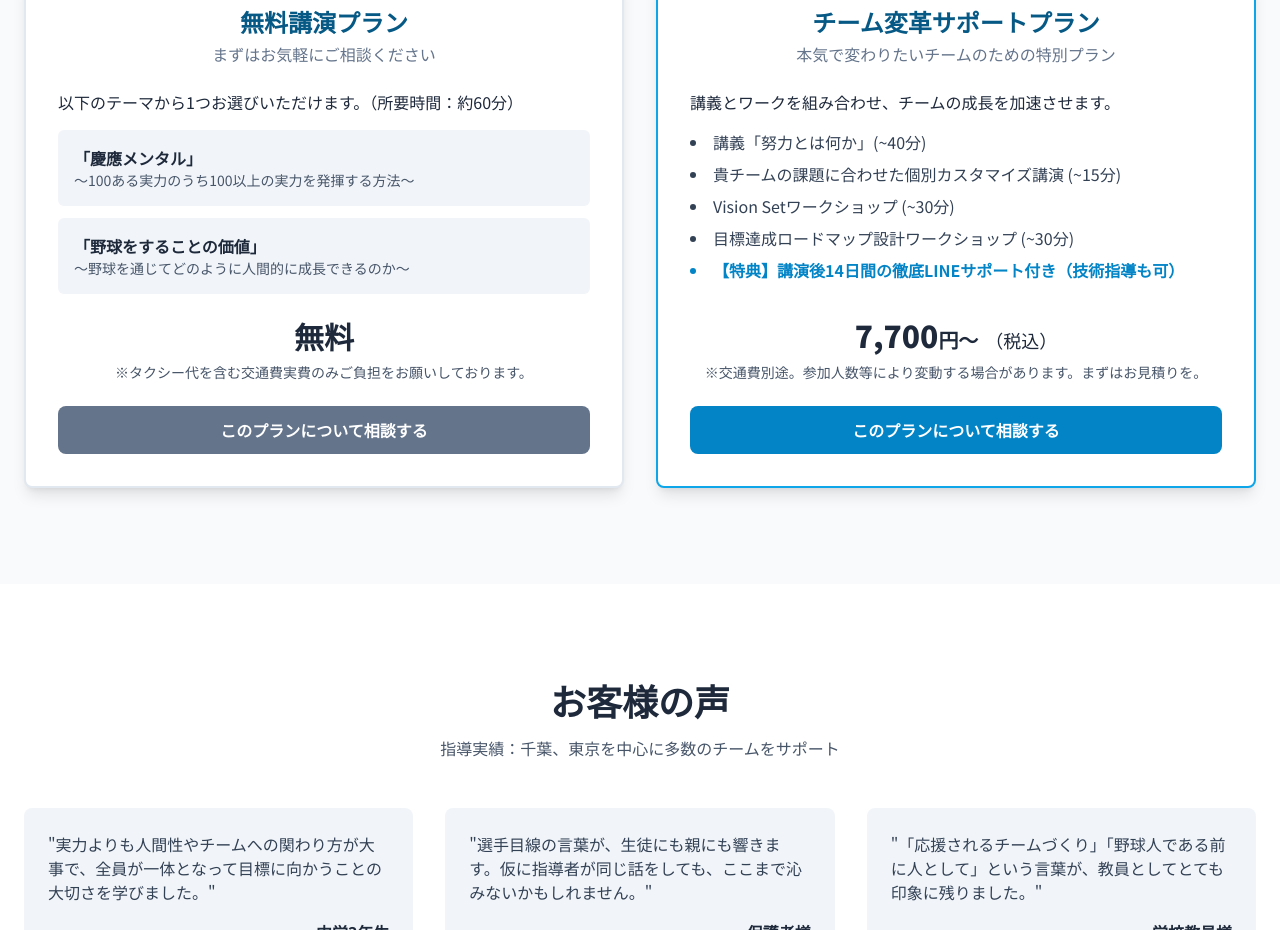
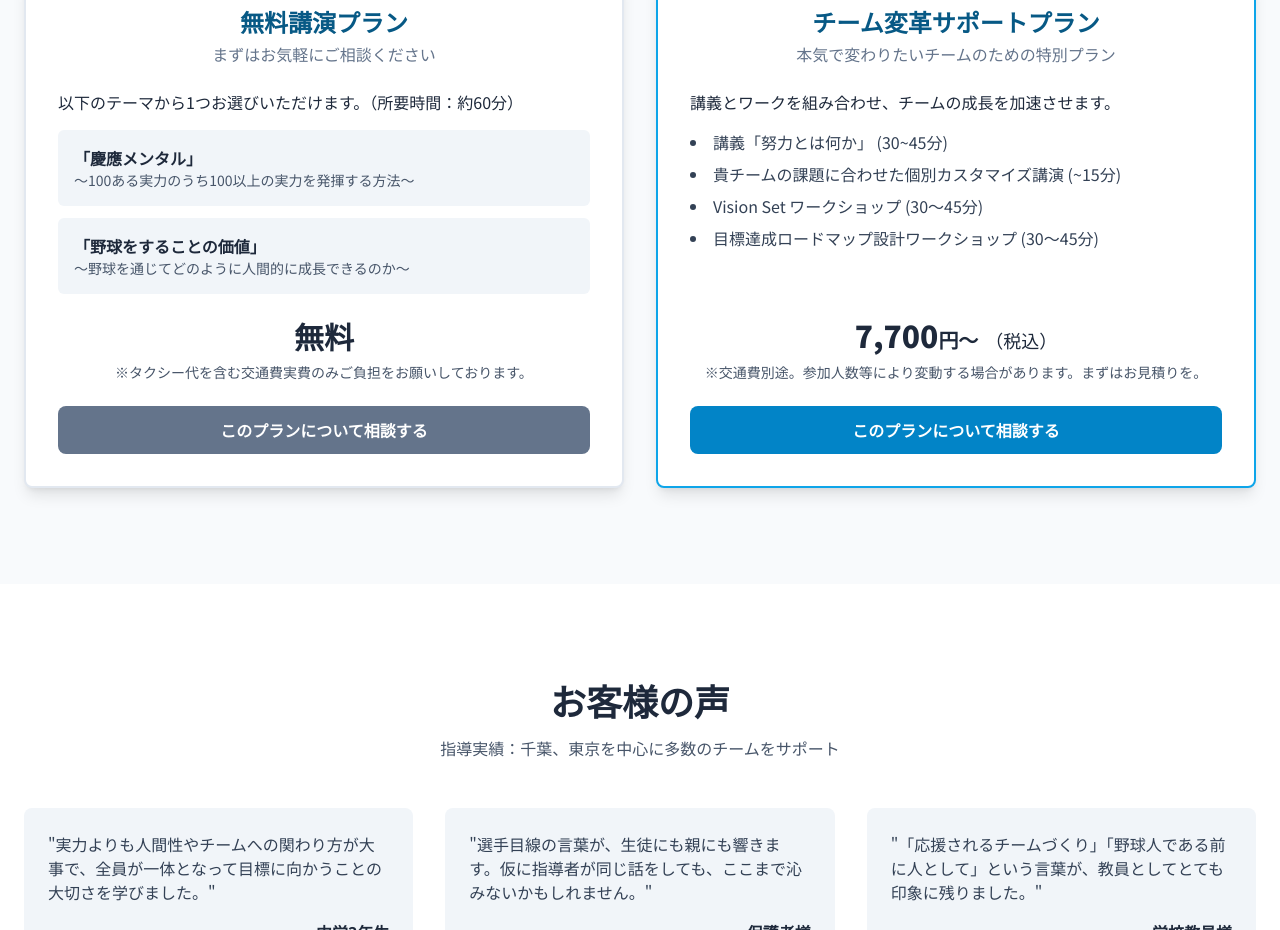
Before and after one commit to dualshock32146-maker/eb-academy, a plain HTML site: page index.html in a window 1280 px wide. Shown: the part 3300-4230 px from the top of the page. Drawn offline with nearby package versions, Linux system fonts and the light colour scheme.

Commit message:
Update index.html

```diff
--- a/index.html
+++ b/index.html
@@ -1,5 +1,6 @@
 <!DOCTYPE html>
 <html lang="ja">
+
 <head>
     <meta charset="UTF-8">
     <meta name="viewport" content="width=device-width, initial-scale=1.0">
@@ -14,19 +15,25 @@
             -webkit-font-smoothing: antialiased;
             -moz-osx-font-smoothing: grayscale;
         }
-        h1, h2, h3 {
+
+        h1,
+        h2,
+        h3 {
             font-family: 'Noto Sans JP', sans-serif;
             font-weight: 900;
         }
+
         html {
             scroll-behavior: smooth;
         }
+
         .hero-bg {
             background-image: url('./images/unnamed.jpg');
             background-size: cover;
             background-position: center;
             background-color: #0c4a6e;
         }
+
         .gradient-text {
             background: linear-gradient(to right, #0369a1, #38bdf8);
             -webkit-background-clip: text;
@@ -38,7 +45,6 @@
     <meta name="robots" content="index,follow" />
     <meta name="author" content="EBアカデミー" />
 
-<!-- OGP / SNS -->
     <meta property="og:type" content="website" />
     <meta property="og:locale" content="ja_JP" />
     <meta property="og:site_name" content="EBアカデミー" />
@@ -52,7 +58,6 @@
     <meta name="twitter:description" content="本番で100の実力を100以上に。選手目線のメンタルサポートで、応援されるチームへ。" />
     <meta name="twitter:image" content="https://dualshock32146-maker.github.io/eb-academy/images/unnamed.jpg" />
 
-<!-- 構造化データ（JSON-LD） -->
     <script type="application/ld+json">
         {
             "@context": "https://schema.org",
@@ -72,9 +77,9 @@
         }
     </script>
 </head>
+
 <body class="bg-slate-50 text-slate-800">
 
-    <!-- ヘッダー -->
     <header class="bg-white/80 backdrop-blur-lg sticky top-0 z-50 shadow-sm">
         <div class="container mx-auto px-6 py-3 flex justify-between items-center">
             <a href="#" class="text-2xl font-black text-sky-800">EBアカデミー</a>
@@ -85,10 +90,11 @@
                 <a href="#contact" class="bg-sky-600 text-white font-bold py-2 px-4 rounded-lg hover:bg-sky-700 transition-colors">お問い合わせ</a>
             </nav>
             <button id="mobile-menu-button" class="md:hidden text-slate-800" aria-label="メニューを開閉">
-                <svg class="w-6 h-6" fill="none" stroke="currentColor" viewBox="0 0 24 24" xmlns="http://www.w3.org/2000/svg"><path stroke-linecap="round" stroke-linejoin="round" stroke-width="2" d="M4 6h16M4 12h16m-7 6h7"></path></svg>
+                <svg class="w-6 h-6" fill="none" stroke="currentColor" viewBox="0 0 24 24" xmlns="http://www.w3.org/2000/svg">
+                    <path stroke-linecap="round" stroke-linejoin="round" stroke-width="2" d="M4 6h16M4 12h16m-7 6h7"></path>
+                </svg>
             </button>
         </div>
-        <!-- モバイルメニュー -->
         <div id="mobile-menu" class="hidden md:hidden bg-white">
             <a href="#features" class="block py-2 px-6 text-slate-600 hover:bg-slate-100">3つの特徴</a>
             <a href="#profile" class="block py-2 px-6 text-slate-600 hover:bg-slate-100">プロフィール</a>
@@ -98,7 +104,6 @@
     </header>
 
     <main>
-        <!-- ヒーローセクション -->
         <section class="hero-bg text-white min-h-[60vh] md:min-h-[80vh] flex items-center">
             <div class="bg-black/50 w-full h-full min-h-[60vh] md:min-h-[80vh] flex items-center">
                 <div class="container mx-auto px-6 text-center">
@@ -112,7 +117,6 @@
             </div>
         </section>
 
-        <!-- 問題提起セクション -->
         <section id="problems" class="py-16 md:py-24 bg-white">
             <div class="container mx-auto px-6 text-center">
                 <h2 class="text-3xl md:text-4xl font-black mb-4">チームのこんな<span class="gradient-text">悩み</span>ありませんか？</h2>
@@ -146,7 +150,6 @@
             </div>
         </section>
 
-        <!-- 3つの特徴セクション -->
         <section id="features" class="py-16 md:py-24">
             <div class="container mx-auto px-6">
                 <div class="text-center mb-12">
@@ -173,7 +176,6 @@
             </div>
         </section>
 
-        <!-- 由来セクション -->
         <section id="origin" class="py-16 md:py-24 bg-sky-50">
             <div class="container mx-auto px-6 text-center">
                 <h2 class="text-3xl md:text-4xl font-black mb-4">
@@ -189,7 +191,6 @@
             </div>
         </section>
 
-        <!-- プロフィールセクション -->
         <section id="profile" class="py-16 md:py-24 bg-white">
             <div class="container mx-auto px-6">
                 <div class="text-center mb-12">
@@ -197,10 +198,7 @@
                 </div>
                 <div class="flex flex-col md:flex-row items-center bg-slate-100 rounded-lg p-8 shadow-sm">
                     <div class="md:w-1/3 text-center mb-6 md:mb-0">
-                        <img src="./images/pfp.jpg"
-                             alt="庭田 芽青 プロフィール写真"
-                             class="w-48 h-48 md:w-64 md:h-64 rounded-full mx-auto object-cover shadow-lg"
-                             onerror="this.onerror=null;this.src='https://placehold.co/400x400/38bdf8/ffffff?text=Profile+Image';">
+                        <img src="./images/pfp.jpg" alt="庭田 芽青 プロフィール写真" class="w-48 h-48 md:w-64 md:h-64 rounded-full mx-auto object-cover shadow-lg" onerror="this.onerror=null;this.src='https://placehold.co/400x400/38bdf8/ffffff?text=Profile+Image';">
                         <h3 class="text-2xl font-bold mt-4">庭田 芽青</h3>
                         <p class="text-slate-600">にわた めいせい</p>
                     </div>
@@ -232,7 +230,6 @@
             </div>
         </section>
 
-        <!-- サービス内容・料金セクション -->
         <section id="services" class="py-16 md:py-24">
             <div class="container mx-auto px-6">
                 <div class="text-center mb-12">
@@ -240,7 +237,6 @@
                     <p class="max-w-3xl mx-auto text-slate-600">チームの課題やご要望に合わせて、最適なプランをご提案します。</p>
                 </div>
                 <div class="grid lg:grid-cols-2 gap-8 items-stretch">
-                    <!-- 無料プラン -->
                     <div class="bg-white p-8 rounded-lg shadow-lg border-2 border-slate-200 flex flex-col">
                         <h3 class="text-2xl font-black text-center mb-1 text-sky-800">無料講演プラン</h3>
                         <p class="text-center text-slate-500 mb-6">まずはお気軽にご相談ください</p>
@@ -263,7 +259,6 @@
                             <a href="#contact" class="w-full block bg-slate-500 text-white font-bold py-3 px-6 rounded-lg hover:bg-slate-600 transition-colors">このプランについて相談する</a>
                         </div>
                     </div>
-                    <!-- 有料プラン -->
                     <div class="bg-white p-8 rounded-lg shadow-lg border-2 border-sky-500 flex flex-col relative">
                         <div class="absolute top-0 -translate-y-1/2 left-1/2 -translate-x-1/2 bg-sky-500 text-white text-sm font-bold px-4 py-1 rounded-full">おすすめ</div>
                         <h3 class="text-2xl font-black text-center mb-1 text-sky-800">チーム変革サポートプラン</h3>
@@ -271,11 +266,10 @@
                         <div class="mb-6 flex-grow">
                             <p class="mb-4">講義とワークを組み合わせ、チームの成長を加速させます。</p>
                             <ul class="list-disc list-inside space-y-2 text-slate-700">
-                                <li>講義「努力とは何か」(~40分)</li>
+                                <li>講義「努力とは何か」 (30~45分)</li>
                                 <li>貴チームの課題に合わせた個別カスタマイズ講演 (~15分)</li>
-                                <li>Vision Setワークショップ (~30分)</li>
-                                <li>目標達成ロードマップ設計ワークショップ (~30分)</li>
-                                <li class="font-bold text-sky-600">【特典】講演後14日間の徹底LINEサポート付き（技術指導も可）</li>
+                                <li>Vision Set ワークショップ (30〜45分)</li>
+                                <li>目標達成ロードマップ設計ワークショップ (30〜45分)</li>
                             </ul>
                         </div>
                         <div class="text-center">
@@ -286,7 +280,6 @@
                             <p class="text-sm text-slate-600 mb-6">
                                 ※交通費別途。参加人数等により変動する場合があります。まずはお見積りを。
                             </p>
-
                             <a href="#contact" class="w-full block bg-sky-600 text-white font-bold py-3 px-6 rounded-lg hover:bg-sky-700 transition-colors">このプランについて相談する</a>
                         </div>
                     </div>
@@ -294,7 +287,6 @@
             </div>
         </section>
 
-        <!-- お客様の声セクション -->
         <section id="testimonials" class="py-16 md:py-24 bg-white">
             <div class="container mx-auto px-6">
                 <div class="text-center mb-12">
@@ -318,7 +310,6 @@
             </div>
         </section>
 
-        <!-- ご契約までの流れ -->
         <section id="flow" class="py-16 md:py-24">
             <div class="container mx-auto px-6">
                 <div class="text-center mb-12">
@@ -360,7 +351,6 @@
             </div>
         </section>
 
-        <!-- お問い合わせセクション -->
         <section id="contact" class="py-16 md:py-24 bg-sky-800 text-white">
             <div class="container mx-auto px-6">
                 <div class="text-center mb-12">
@@ -369,45 +359,37 @@
                 </div>
                 <div class="max-w-xl mx-auto bg-white text-slate-800 rounded-lg p-8 shadow-2xl">
 
-                    <!-- ▼▼▼ Formspree版フォーム（ブラウザ完結） ▼▼▼ -->
                     <form id="contact-form" action="https://formspree.io/f/mqalnbbb" method="POST" class="space-y-4">
                         <input type="hidden" name="_subject" value="【EBアカデミー】お問い合わせ">
 
                         <div class="mb-4">
                             <label for="name" class="block text-sm font-bold mb-2">お名前</label>
-                            <input type="text" id="name" name="name" required
-                                   class="w-full px-3 py-2 border border-slate-300 rounded-lg focus:outline-none focus:ring-2 focus:ring-sky-500">
+                            <input type="text" id="name" name="name" required class="w-full px-3 py-2 border border-slate-300 rounded-lg focus:outline-none focus:ring-2 focus:ring-sky-500">
                         </div>
 
                         <div class="mb-4">
                             <label for="team" class="block text-sm font-bold mb-2">学校・チーム名</label>
-                            <input type="text" id="team" name="team"
-                                   class="w-full px-3 py-2 border border-slate-300 rounded-lg focus:outline-none focus:ring-2 focus:ring-sky-500">
+                            <input type="text" id="team" name="team" class="w-full px-3 py-2 border border-slate-300 rounded-lg focus:outline-none focus:ring-2 focus:ring-sky-500">
                         </div>
 
                         <div class="mb-4">
                             <label for="email" class="block text-sm font-bold mb-2">メールアドレス</label>
-                            <input type="email" id="email" name="_replyto" required
-                                   class="w-full px-3 py-2 border border-slate-300 rounded-lg focus:outline-none focus:ring-2 focus:ring-sky-500">
+                            <input type="email" id="email" name="_replyto" required class="w-full px-3 py-2 border border-slate-300 rounded-lg focus:outline-none focus:ring-2 focus:ring-sky-500">
                         </div>
 
                         <div class="mb-6">
                             <label for="message" class="block text-sm font-bold mb-2">お問い合わせ内容</label>
-                            <textarea id="message" name="message" rows="5" required
-                                      class="w-full px-3 py-2 border border-slate-300 rounded-lg focus:outline-none focus:ring-2 focus:ring-sky-500"></textarea>
+                            <textarea id="message" name="message" rows="5" required class="w-full px-3 py-2 border border-slate-300 rounded-lg focus:outline-none focus:ring-2 focus:ring-sky-500"></textarea>
                         </div>
 
-                        <!-- ハニーポット（スパム対策） -->
                         <input type="text" name="_gotcha" tabindex="-1" autocomplete="off" class="hidden" aria-hidden="true">
 
                         <div class="text-center">
-                            <button type="submit" id="send-btn"
-                                    class="w-full bg-sky-600 text-white font-bold py-3 px-6 rounded-lg hover:bg-sky-700 transition-colors text-lg">
+                            <button type="submit" id="send-btn" class="w-full bg-sky-600 text-white font-bold py-3 px-6 rounded-lg hover:bg-sky-700 transition-colors text-lg">
                                 送信する
                             </button>
                         </div>
 
-                        <!-- 成否メッセージ -->
                         <p id="form-success" class="hidden mt-4 text-green-600 text-center font-bold">
                             送信しました。折り返しご連絡いたします。
                         </p>
@@ -415,8 +397,6 @@
                             送信に失敗しました。お手数ですが時間をおいて再度お試しください。
                         </p>
                     </form>
-                    <!-- ▲▲▲ Formspree版フォームここまで ▲▲▲ -->
-
                     <div class="text-center mt-6">
                         <p class="text-slate-600">InstagramのDMからもお気軽にご連絡ください。</p>
                         <a href="https://www.instagram.com/n.meisay" target="_blank" rel="noopener noreferrer" class="inline-block mt-2 text-sky-600 font-bold hover:underline">
@@ -428,7 +408,6 @@
         </section>
     </main>
 
-    <!-- フッター -->
     <footer class="bg-slate-900 text-slate-400 py-8">
         <div class="container mx-auto px-6 text-center">
             <p class="font-bold text-lg text-white mb-2">EBアカデミー</p>
@@ -461,9 +440,9 @@
             contactForm.addEventListener('submit', async (e) => {
                 e.preventDefault();
 
-                const sendBtn   = document.getElementById('send-btn');
+                const sendBtn = document.getElementById('send-btn');
                 const successEl = document.getElementById('form-success');
-                const errorEl   = document.getElementById('form-error');
+                const errorEl = document.getElementById('form-error');
 
                 successEl.classList.add('hidden');
                 errorEl.classList.add('hidden');
@@ -479,7 +458,9 @@
                     const res = await fetch(contactForm.action, {
                         method: 'POST',
                         body: formData,
-                        headers: { 'Accept': 'application/json' }
+                        headers: {
+                            'Accept': 'application/json'
+                        }
                     });
 
                     if (res.ok) {
@@ -502,4 +483,5 @@
         }
     </script>
 </body>
+
 </html>
```
Lines whose indentation alone changed are shown as unchanged.
